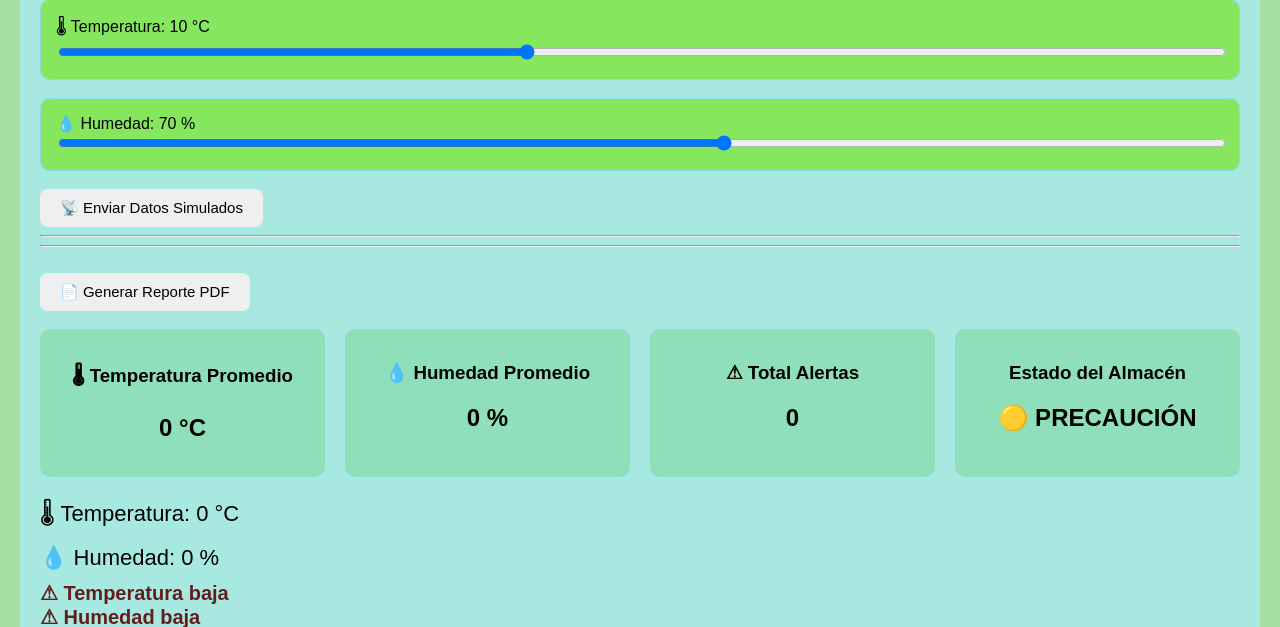
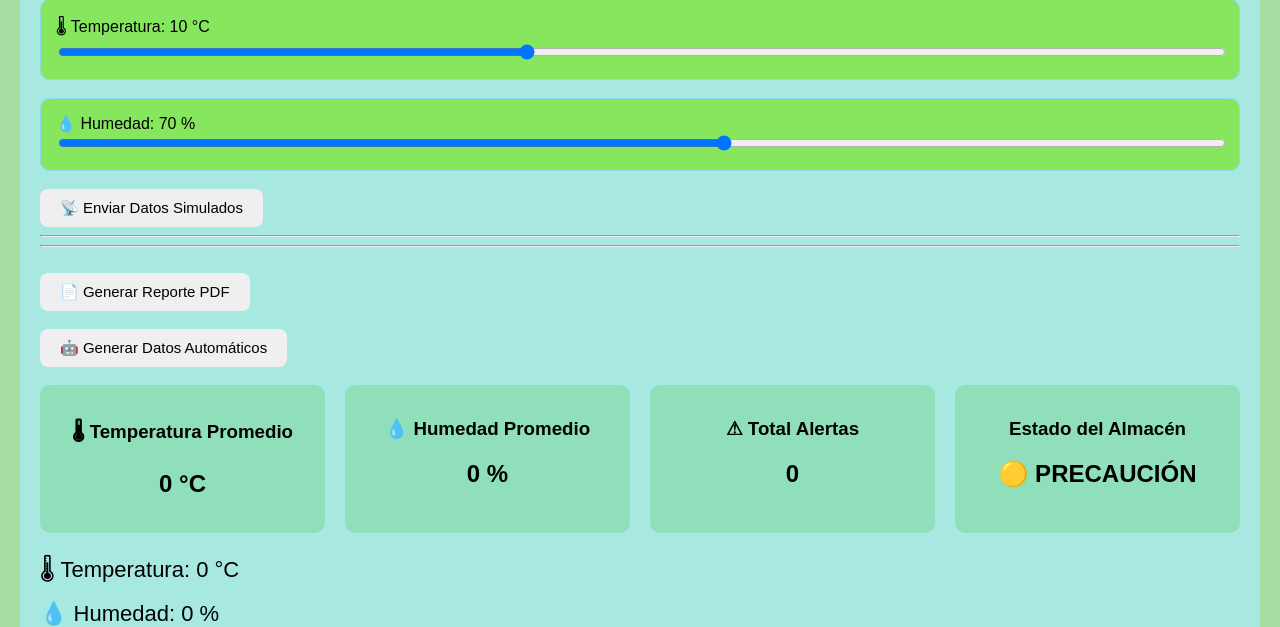
Before and after one commit to Trickyta/AvancePersonal, a Flask app: page / in a window 1280 px wide. Shown: the part 204-831 px from the top of the page. Run offline with Flask 3, Linux system fonts and the light colour scheme.

Commit message:
Update index.html

```diff
--- a/templates/index.html
+++ b/templates/index.html
@@ -190,6 +190,18 @@
 
     <br><br>
 
+    <form action="/auto" method="post">
+
+        <button type="submit">
+
+            🤖 Generar Datos Automáticos
+
+        </button>
+
+    </form>
+
+    <br>
+
     <div class="kpi-container">
 
         <div class="kpi">
```
